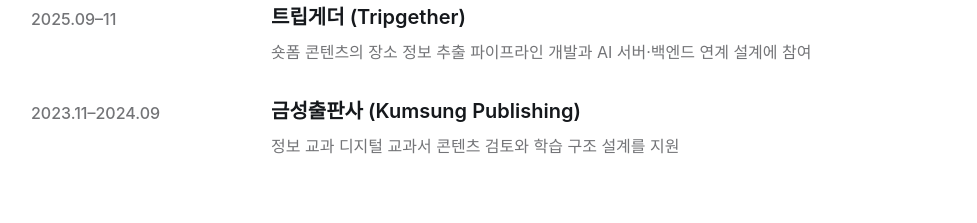
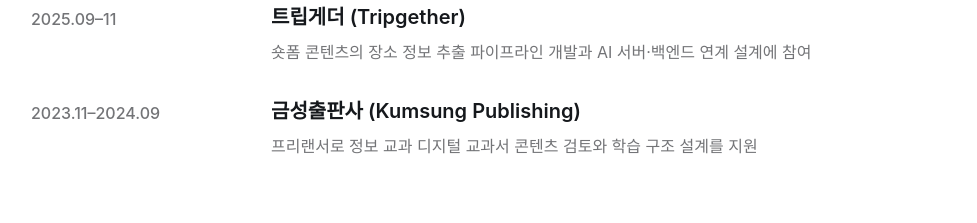
Before and after one commit to JungYeoni/portfolio, a Next.js app: page / in a window 1280 px wide. Shown: the part 1160-1383 px from the top of the page, without its empty margins (121-1098 px from the left). Built offline with nearby package versions, Linux system fonts and the light colour scheme; a web font is replaced by a local one.

Commit message:
fix: 금성출판사 경력을 프리랜서 계약으로 명시 (#20) (#44)

```diff
--- a/src/data/portfolio.ts
+++ b/src/data/portfolio.ts
@@ -258,7 +258,7 @@ export const experience = [
   {
     organization: "금성출판사 (Kumsung Publishing)",
     period: "2023.11–2024.09",
-    description: "정보 교과 디지털 교과서 콘텐츠 검토와 학습 구조 설계를 지원",
+    description: "프리랜서로 정보 교과 디지털 교과서 콘텐츠 검토와 학습 구조 설계를 지원",
   },
 ];
 
```
